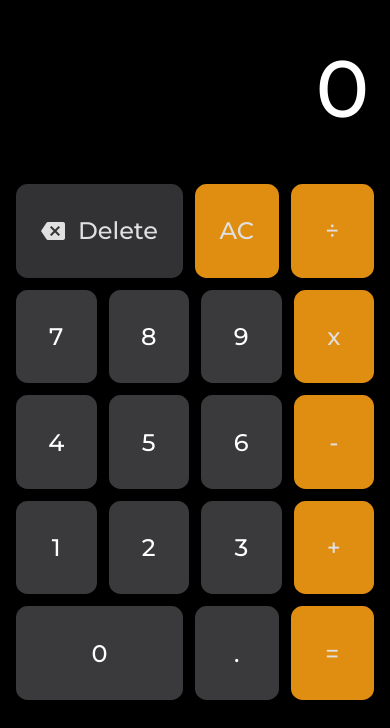
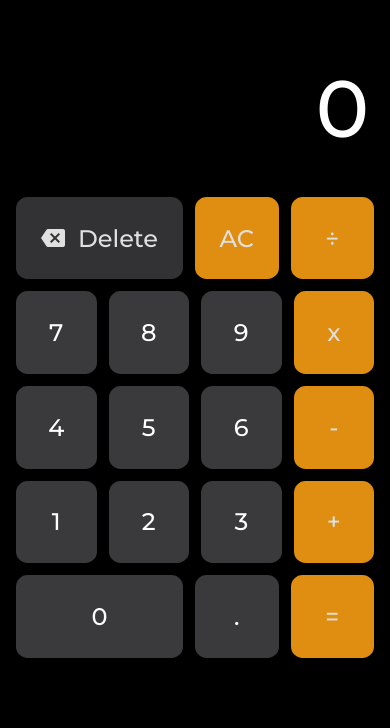
Before and after one commit to sivaSai9177/calciFinal, a plain HTML site: page index.html in a window 390 px wide. Shown: the part 116-844 px from the top of the page. Drawn offline with Linux system fonts and the light colour scheme.

Commit message:
Update style.css

```diff
--- a/style.css
+++ b/style.css
@@ -307,6 +307,8 @@ i {
 
     .calculator {
         padding: 16px;
+        height: 90%;
+        min-height: 90%;
     }
 
     .input {
@@ -320,11 +322,9 @@ i {
     .input-cells {
         height: calc(100% - 35%);
     }
-
-    .cell-container {
+    .cell-container{
         height: calc(20% - 12px);
     }
-
 }
 
 @media screen and (min-width:1200px) {
```
